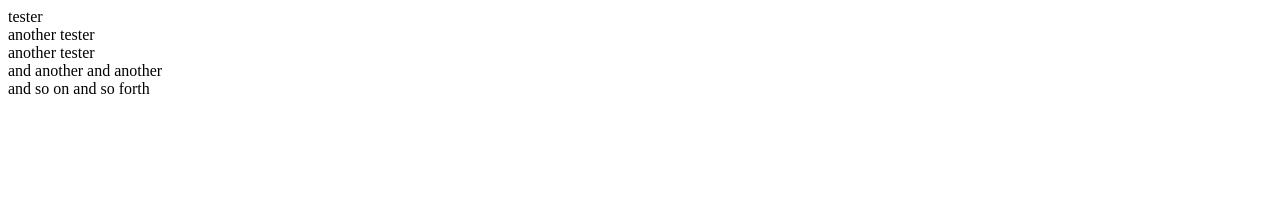
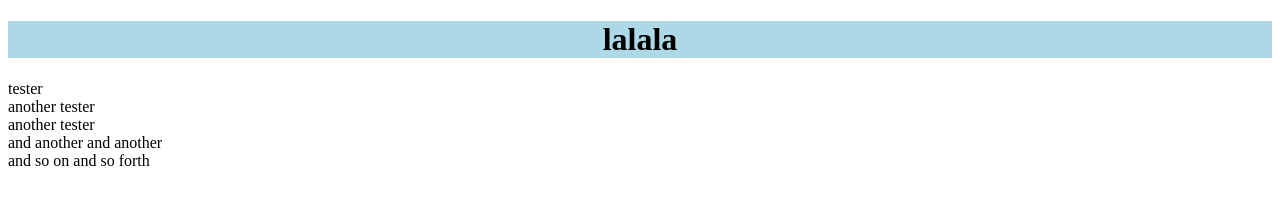
Before and after one commit to balderb/testgithub, a plain HTML site: page index.html in a window 1280 px wide. Drawn offline with Linux system fonts and the light colour scheme.

Commit message:
adding all files

```diff
--- a/index.html
+++ b/index.html
@@ -4,8 +4,10 @@
     <meta charset="UTF-8">
     <meta name="viewport" content="width=, initial-scale=1.0">
     <title>Document</title>
+    <link rel="stylesheet" href="./styles.css">
 </head>
 <body>
+    <h1>lalala</h1>
     <div>tester</div>
     <div>another tester</div>
     <div>another tester</div>
--- /dev/null
+++ b/styles.scss
@@ -0,0 +1,10 @@
+$primaryBtn : rgb(56, 146, 142);
+
+h1 {
+    background: lightblue;
+    display: flex;
+    justify-content: center;
+}
+
+
+@import "./header"
```
Also changed, not shown: styles.css (added), 1 other file.
